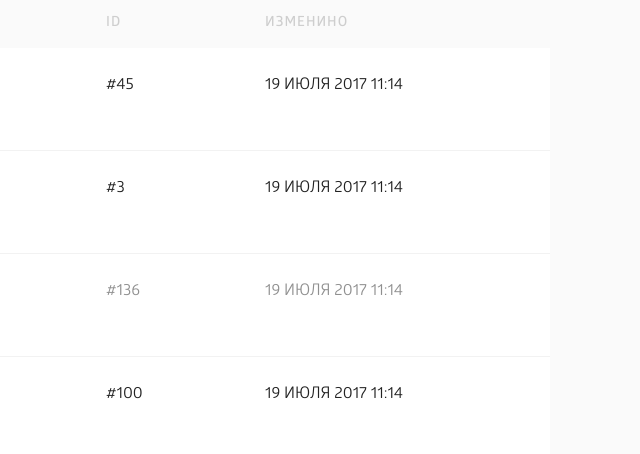
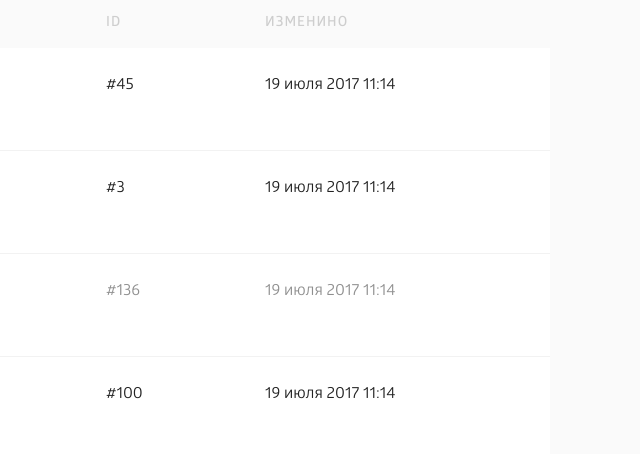
Before and after one commit to Viordik/makeit-site, a website: page index.html in a window 1280 px wide. Shown: the part 182-636 px from the top of the page, 640-1280 px from the left. Drawn offline with nearby package versions, Linux system fonts and the light colour scheme; files that its build step writes are made by us from their sources.

Commit message:
Исправление мелких недочетов

```diff
--- a/sass/blocks/block-appeal.scss
+++ b/sass/blocks/block-appeal.scss
@@ -4,6 +4,14 @@
   flex-wrap: wrap;
   justify-content: space-between;
   padding: 22px 20px;
+
+  &__header {
+    display: flex;
+    flex-direction: row;
+    justify-content: space-between;
+    align-items: center;
+    width: 100%;
+  }
 
   &__status-text {
     padding: 3px 5px;
@@ -43,7 +51,6 @@
     font-size: 12px;
     line-height: 16px;
     color: #878787;
-    text-transform: uppercase;
   }
 
   &__description {
```
